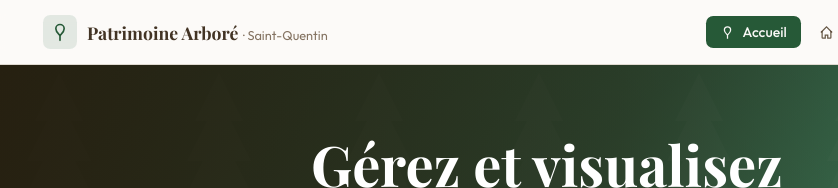
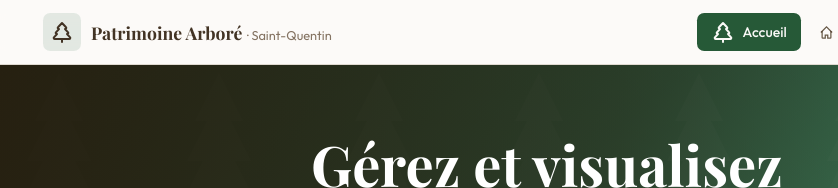
Before and after one commit to Choopsy/Projet---Partie-Web, a plain HTML site: page Front/index.html in a window 1280 px wide. Shown: the top 188 px of the page, 21-859 px from the left. Drawn offline with nearby package versions, Linux system fonts and the light colour scheme; a web font is replaced by a local one.

Commit message:
modification logo Acueil

```diff
--- a/Front/index.html
+++ b/Front/index.html
@@ -17,16 +17,13 @@
   <div class="header-inner">
     <div class="logo" onclick="window.location='index.html'">
       <div class="logo-icon">
-        <svg width="20" height="20" viewBox="0 0 24 24" fill="none" stroke="hsl(140,40%,25%)" stroke-width="2" stroke-linecap="round" stroke-linejoin="round">
-          <path d="M17 8a5 5 0 0 0-10 0c0 4 3 6 5 8 2-2 5-4 5-8z"/>
-          <path d="M12 16v6"/>
-        </svg>
+        <svg xmlns="http://www.w3.org/2000/svg" width="24" height="24" viewBox="0 0 24 24" fill="none" stroke="currentColor" stroke-width="2" stroke-linecap="round" stroke-linejoin="round" class="lucide lucide-tree-pine h-4 w-4" aria-hidden="true"><path d="m17 14 3 3.3a1 1 0 0 1-.7 1.7H4.7a1 1 0 0 1-.7-1.7L7 14h-.3a1 1 0 0 1-.7-1.7L9 9h-.2A1 1 0 0 1 8 7.3L12 3l4 4.3a1 1 0 0 1-.8 1.7H15l3 3.3a1 1 0 0 1-.7 1.7H17Z"></path><path d="M12 22v-3"></path></svg>
       </div>
       <span class="logo-text">Patrimoine Arboré<span class="logo-sub">· Saint-Quentin</span></span>
     </div>
     <nav id="main-nav">
       <a class="nav-btn active" href="index.html">
-        <svg width="15" height="15" viewBox="0 0 24 24" fill="none" stroke="currentColor" stroke-width="2"><path d="M17 8a5 5 0 0 0-10 0c0 4 3 6 5 8 2-2 5-4 5-8z"/><path d="M12 16v6"/></svg>
+        <svg xmlns="http://www.w3.org/2000/svg" width="24" height="24" viewBox="0 0 24 24" fill="none" stroke="currentColor" stroke-width="2" stroke-linecap="round" stroke-linejoin="round" class="lucide lucide-tree-pine h-4 w-4" aria-hidden="true"><path d="m17 14 3 3.3a1 1 0 0 1-.7 1.7H4.7a1 1 0 0 1-.7-1.7L7 14h-.3a1 1 0 0 1-.7-1.7L9 9h-.2A1 1 0 0 1 8 7.3L12 3l4 4.3a1 1 0 0 1-.8 1.7H15l3 3.3a1 1 0 0 1-.7 1.7H17Z"></path><path d="M12 22v-3"></path></svg>
         Accueil
       </a>
       <a class="nav-btn" href="arbres.html">
```
Also changed, not shown: Front/ajouter.html (+2 -5 lines), Front/arbres.html (+2 -5 lines), Front/clusters.html (+2 -5 lines).
